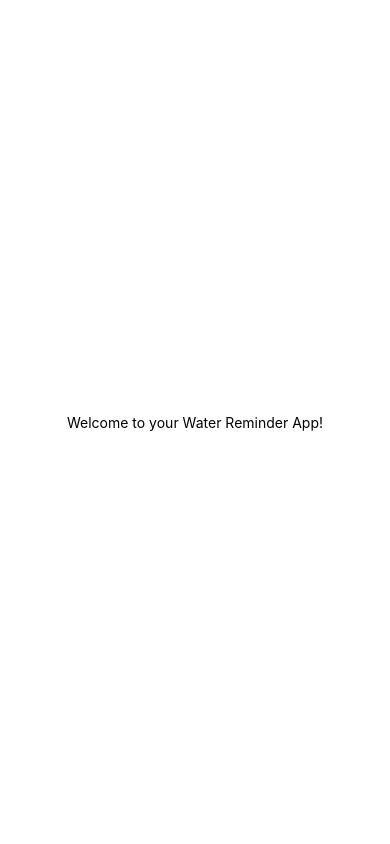
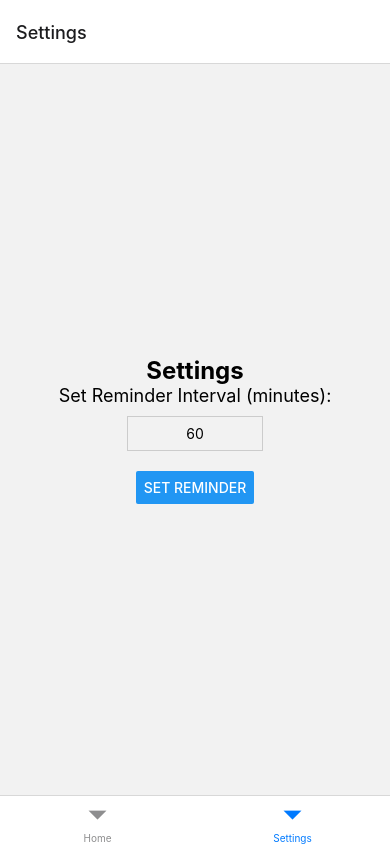
Before and after one commit to kashavpiya/DrinkWaterApp, a React Native app: screen /Settings in a window 390 px wide. Built offline with nearby package versions, Linux system fonts and the light colour scheme.

Commit message:
added basic structure

```diff
--- a/App.js
+++ b/App.js
@@ -1,18 +1,11 @@
 import React from 'react';
-import { Text, View, StyleSheet } from 'react-native';
+import { NavigationContainer } from '@react-navigation/native';
+import AppNavigator from './navigation/AppNavigator';
 
 export default function App() {
   return (
-    <View style={styles.container}>
-      <Text>Welcome to your Water Reminder App!</Text>
-    </View>
+    <NavigationContainer>
+      <AppNavigator />
+    </NavigationContainer>
   );
 }
-
-const styles = StyleSheet.create({
-  container: {
-    flex: 1,
-    justifyContent: 'center',
-    alignItems: 'center',
-  },
-});
--- a/app.json
+++ b/app.json
@@ -11,6 +11,12 @@
       "resizeMode": "contain",
       "backgroundColor": "#ffffff"
     },
+    "updates": {
+      "fallbackToCacheTimeout": 0
+    },
+    "assetBundlePatterns": [
+      "**/*"
+    ],
     "ios": {
       "supportsTablet": true
     },
--- /dev/null
+++ b/components/ReminderSettings.js
@@ -0,0 +1,43 @@
+import React, { useState } from 'react';
+import { View, Text, Button, StyleSheet, TextInput } from 'react-native';
+import { scheduleReminder } from '../utils/notifications';
+
+export default function ReminderSettings() {
+  const [interval, setInterval] = useState('60'); // Default to 60 minutes
+
+  const handleSetReminder = () => {
+    const seconds = parseInt(interval) * 60;
+    scheduleReminder(seconds);
+  };
+
+  return (
+    <View style={styles.container}>
+      <Text style={styles.label}>Set Reminder Interval (minutes):</Text>
+      <TextInput
+        style={styles.input}
+        keyboardType="numeric"
+        value={interval}
+        onChangeText={setInterval}
+      />
+      <Button title="Set Reminder" onPress={handleSetReminder} />
+    </View>
+  );
+}
+
+const styles = StyleSheet.create({
+  container: {
+    alignItems: 'center',
+  },
+  label: {
+    fontSize: 18,
+    marginBottom: 10,
+  },
+  input: {
+    borderWidth: 1,
+    borderColor: '#ccc',
+    padding: 8,
+    width: '50%',
+    marginBottom: 20,
+    textAlign: 'center',
+  },
+});
--- /dev/null
+++ b/components/WaterIntakeTracker.js
@@ -0,0 +1,27 @@
+import React, { useState } from 'react';
+import { View, Text, Button, StyleSheet } from 'react-native';
+
+export default function WaterIntakeTracker() {
+  const [glasses, setGlasses] = useState(0);
+
+  const incrementGlasses = () => {
+    setGlasses(glasses + 1);
+  };
+
+  return (
+    <View style={styles.container}>
+      <Text style={styles.text}>Glasses of water today: {glasses}</Text>
+      <Button title="Add a Glass" onPress={incrementGlasses} />
+    </View>
+  );
+}
+
+const styles = StyleSheet.create({
+  container: {
+    alignItems: 'center',
+  },
+  text: {
+    fontSize: 18,
+    marginBottom: 20,
+  },
+});
--- /dev/null
+++ b/navigation/AppNavigator.js
@@ -0,0 +1,13 @@
+import React from 'react';
+import { createStackNavigator } from '@react-navigation/stack';
+import TabNavigator from './TabNavigator';
+
+const Stack = createStackNavigator();
+
+export default function AppNavigator() {
+  return (
+    <Stack.Navigator>
+      <Stack.Screen name="Home" component={TabNavigator} options={{ headerShown: false }} />
+    </Stack.Navigator>
+  );
+}
--- /dev/null
+++ b/navigation/TabNavigator.js
@@ -0,0 +1,15 @@
+import React from 'react';
+import { createBottomTabNavigator } from '@react-navigation/bottom-tabs';
+import HomeScreen from '../screens/HomeScreen';
+import SettingsScreen from '../screens/SettingsScreen';
+
+const Tab = createBottomTabNavigator();
+
+export default function TabNavigator() {
+  return (
+    <Tab.Navigator>
+      <Tab.Screen name="Home" component={HomeScreen} />
+      <Tab.Screen name="Settings" component={SettingsScreen} />
+    </Tab.Navigator>
+  );
+}
--- /dev/null
+++ b/screens/HomeScreen.js
@@ -0,0 +1,24 @@
+import React from 'react';
+import { View, Text, StyleSheet } from 'react-native';
+import WaterIntakeTracker from '../components/WaterIntakeTracker';
+
+export default function HomeScreen() {
+  return (
+    <View style={styles.container}>
+      <Text style={styles.title}>Water Intake Tracker</Text>
+      <WaterIntakeTracker />
+    </View>
+  );
+}
+
+const styles = StyleSheet.create({
+  container: {
+    flex: 1,
+    alignItems: 'center',
+    justifyContent: 'center',
+  },
+  title: {
+    fontSize: 24,
+    fontWeight: 'bold',
+  },
+});
--- /dev/null
+++ b/screens/SettingsScreen.js
@@ -0,0 +1,24 @@
+import React from 'react';
+import { View, Text, StyleSheet } from 'react-native';
+import ReminderSettings from '../components/ReminderSettings';
+
+export default function SettingsScreen() {
+  return (
+    <View style={styles.container}>
+      <Text style={styles.title}>Settings</Text>
+      <ReminderSettings />
+    </View>
+  );
+}
+
+const styles = StyleSheet.create({
+  container: {
+    flex: 1,
+    alignItems: 'center',
+    justifyContent: 'center',
+  },
+  title: {
+    fontSize: 24,
+    fontWeight: 'bold',
+  },
+});
--- /dev/null
+++ b/utils/notifications.js
@@ -0,0 +1,17 @@
+import * as Notifications from 'expo-notifications';
+import * as Permissions from 'expo-permissions';
+
+export async function scheduleReminder(seconds) {
+  await Permissions.askAsync(Permissions.NOTIFICATIONS);
+
+  await Notifications.scheduleNotificationAsync({
+    content: {
+      title: 'Time to Drink Water!',
+      body: 'Stay hydrated by drinking a glass of water.',
+    },
+    trigger: {
+      seconds,
+      repeats: true,
+    },
+  });
+}
```
Also changed, not shown: components/Header.js (added, +25 -0 lines), utils/storage.js (added, +18 -0 lines), 1 other file (tests, documents, lock files or other folders).
